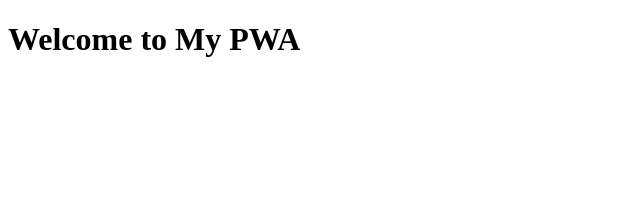
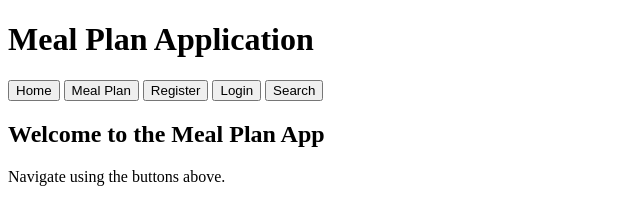
Before and after one commit to AlliVictor/COMP-3504-Project-Meal-Fit, a website: page index.html in a window 1280 px wide. Shown: the whole page, without its empty margins (0-640 px from the left). Drawn offline with Linux system fonts and the light colour scheme.

Commit message:
Added Ids to the webpage to make them function with the event listeners

```diff
--- a/index.html
+++ b/index.html
@@ -3,15 +3,24 @@
 <head>
     <meta charset="UTF-8">
     <meta name="viewport" content="width=device-width, initial-scale=1.0">
-    <title>My PWA</title>
-    <link rel="stylesheet" href="styles/main.css">
-    <link rel="manifest" href="manifest.json">
-    <link rel="icon" type="images/x-icon" href="images/favicon.ico">
+    <title>Meal Plan App</title>
+    <link rel="stylesheet" href="/styles/main.css">
 </head>
 <body>
-
-<h1>Welcome to My PWA</h1>
-
-<script src="/scripts/script.js"></script>
+<header>
+    <h1>Meal Plan Application</h1>
+    <nav>
+        <button id="homeBtn">Home</button>
+        <button id="mealPlanBtn">Meal Plan</button>
+        <button id="usersBtn">Register</button>
+        <button id="loginBtn">Login</button>
+        <button id="searchBtn">Search</button>
+    </nav>
+</header>
+<main id="mainContent">
+    <h2>Welcome to the Meal Plan App</h2>
+    <p>Navigate using the buttons above.</p>
+</main>
+<script src="/scripts/mealapp.js"></script>
 </body>
 </html>
```
